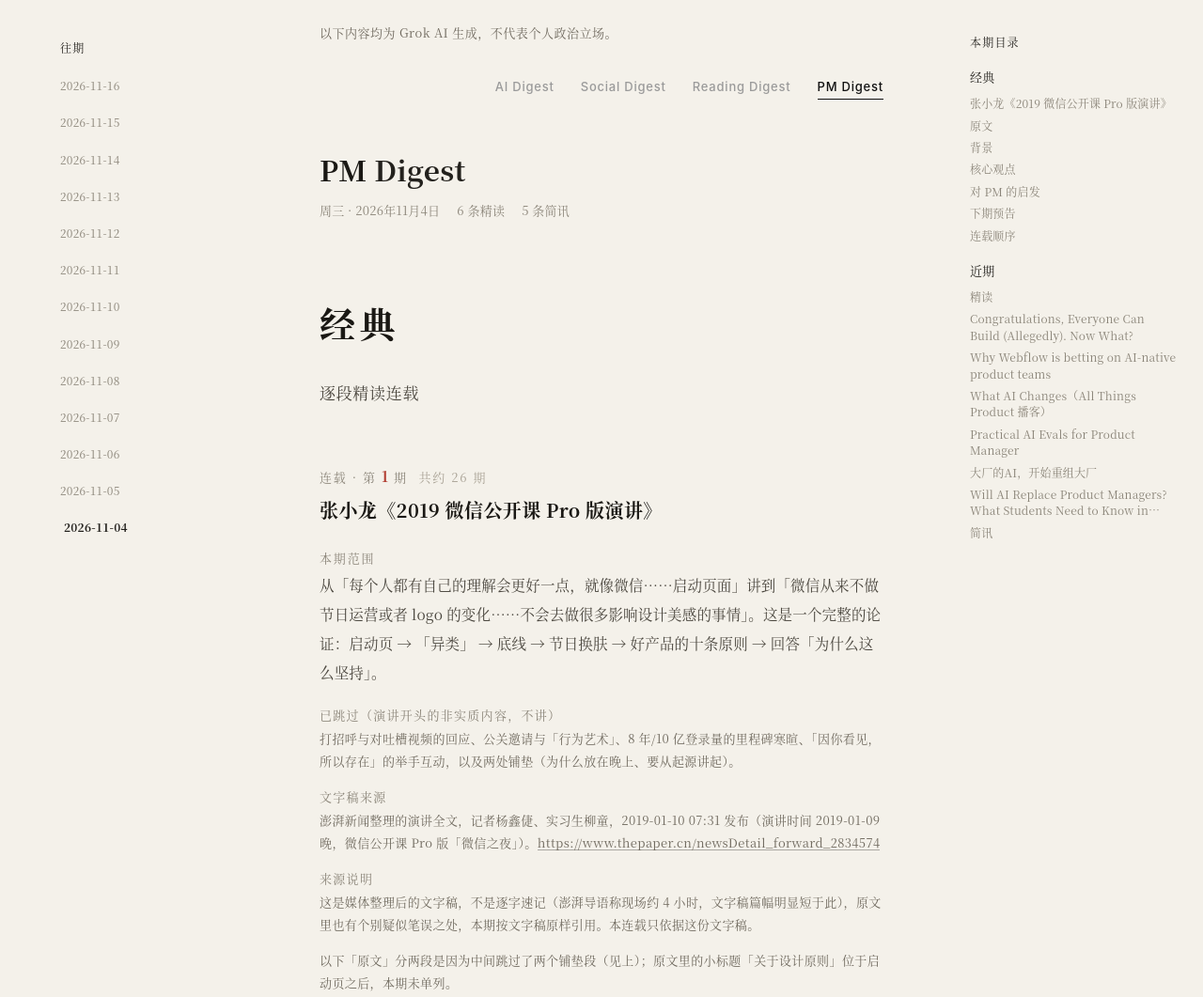
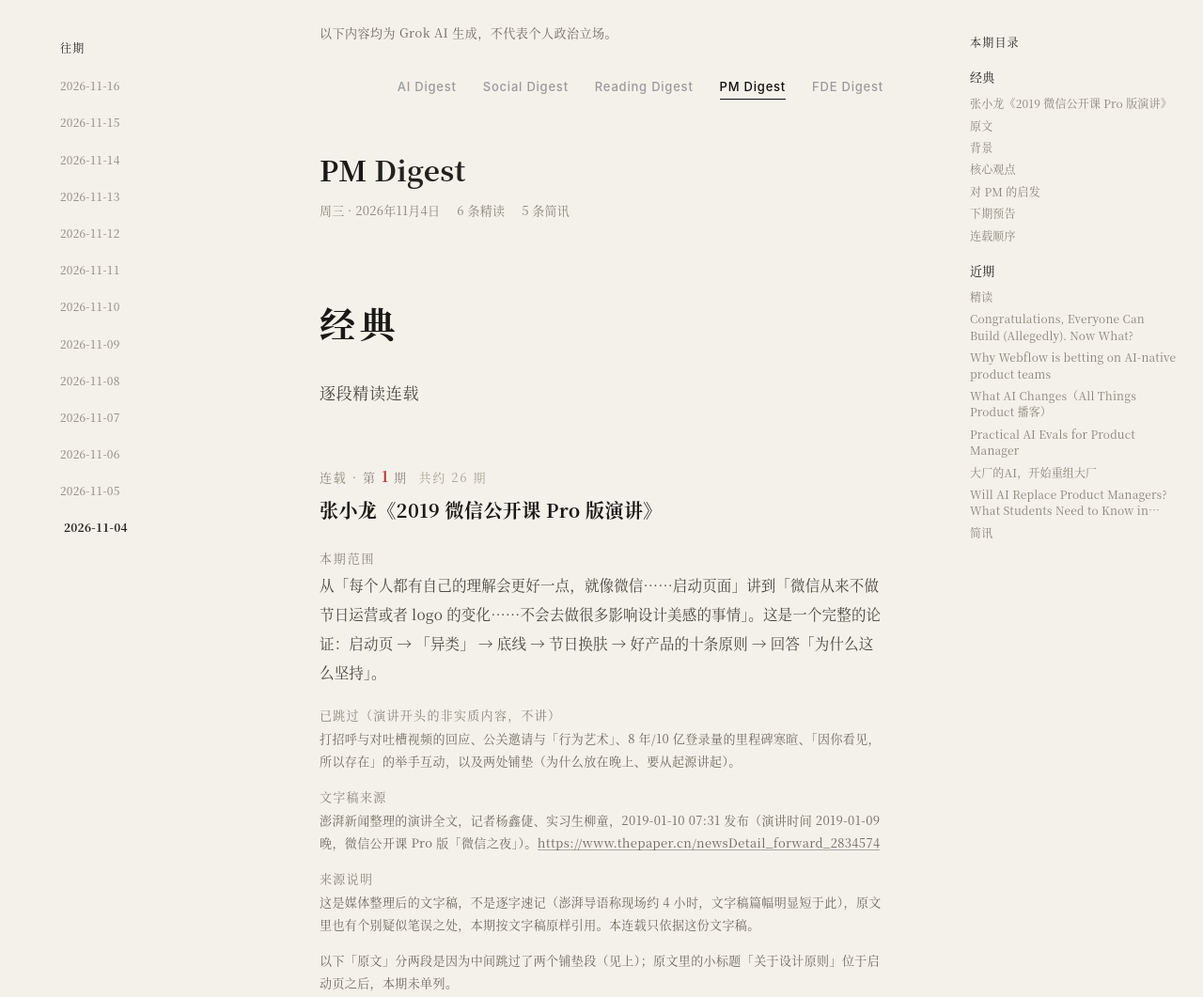
Before and after one commit to HarugiGo/pm-digest, a plain HTML site: page digest-2026-11-04.html in a window 1280 px wide. Shown: the top 1061 px of the page at 94% size. Drawn offline with Linux system fonts and the light colour scheme.

Commit message:
Switch bar: add FDE Digest

```diff
--- a/digest-2026-11-04.html
+++ b/digest-2026-11-04.html
@@ -592,7 +592,7 @@ p.disclaimer{margin:24px 0 0!important;font-size:13px!important;line-height:1.7!
 <div class="wrap">
   <p class="disclaimer" role="note">以下内容均为 Grok AI 生成，不代表个人政治立场。</p>
   <header class="plate">
-    <nav class="site-switch"><a href="../ai-builders-digest/">AI Digest</a><a href="../social-digest/">Social Digest</a><a href="../reading-digest/">Reading Digest</a><a href="../pm-digest/" class="on">PM Digest</a></nav>
+    <nav class="site-switch"><a href="../ai-builders-digest/">AI Digest</a><a href="../social-digest/">Social Digest</a><a href="../reading-digest/">Reading Digest</a><a href="../pm-digest/" class="on">PM Digest</a><a href="../fde-digest/">FDE Digest</a></nav>
     <div class="masthead">
       <h1 class="title">PM<br><em>Digest</em></h1>
     </div>
```
Also changed, not shown: digest-2026-11-05.html (+1 -1 lines), digest-2026-11-06.html (+1 -1 lines), digest-2026-11-07.html (+1 -1 lines), digest-2026-11-08.html (+1 -1 lines), digest-2026-11-09.html (+1 -1 lines), digest-2026-11-10.html (+1 -1 lines), digest-2026-11-11.html (+1 -1 lines), digest-2026-11-12.html (+1 -1 lines), digest-2026-11-13.html (+1 -1 lines), digest-2026-11-14.html (+1 -1 lines), digest-2026-11-15.html (+1 -1 lines), digest-2026-11-16.html (+1 -1 lines), index.html (+1 -1 lines).
